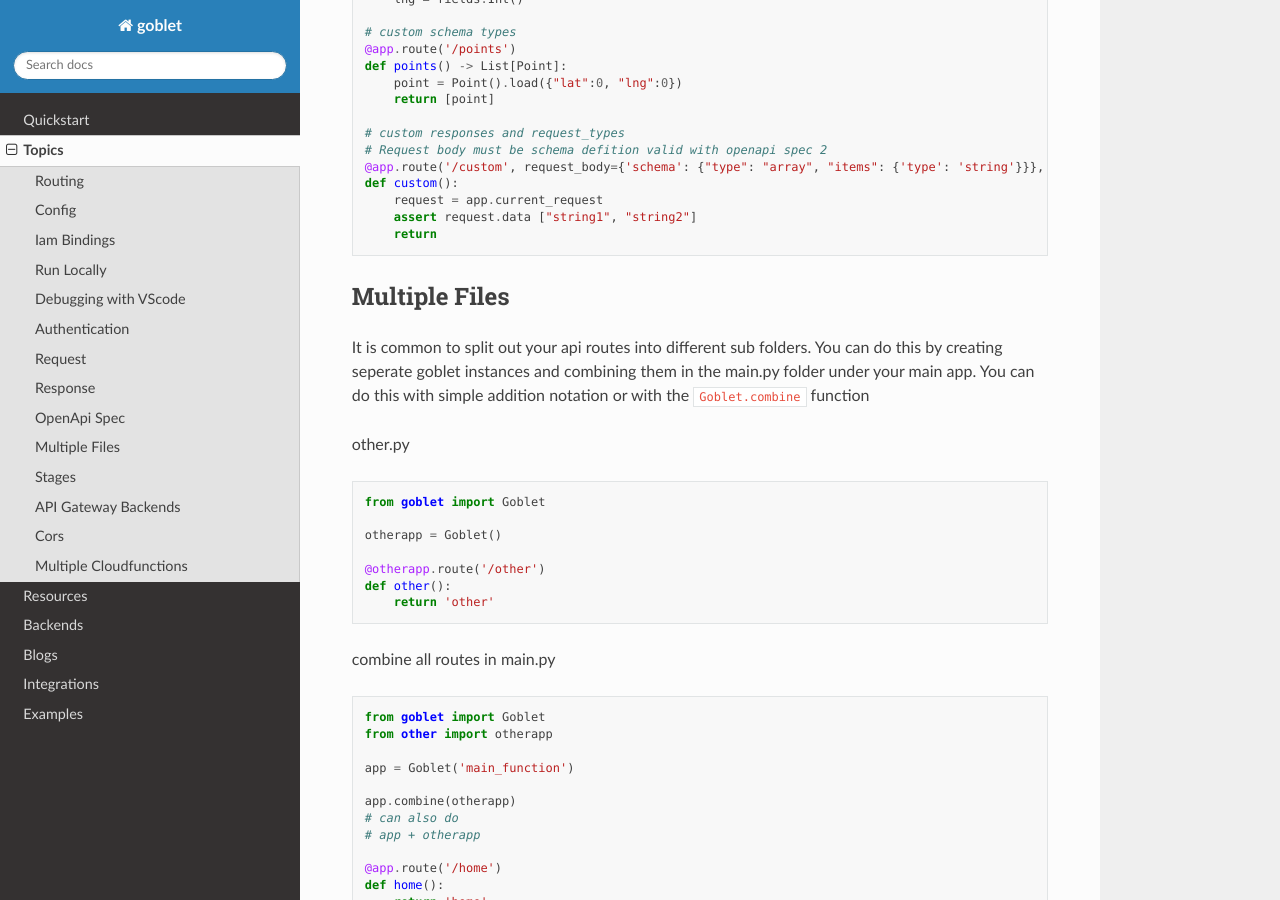
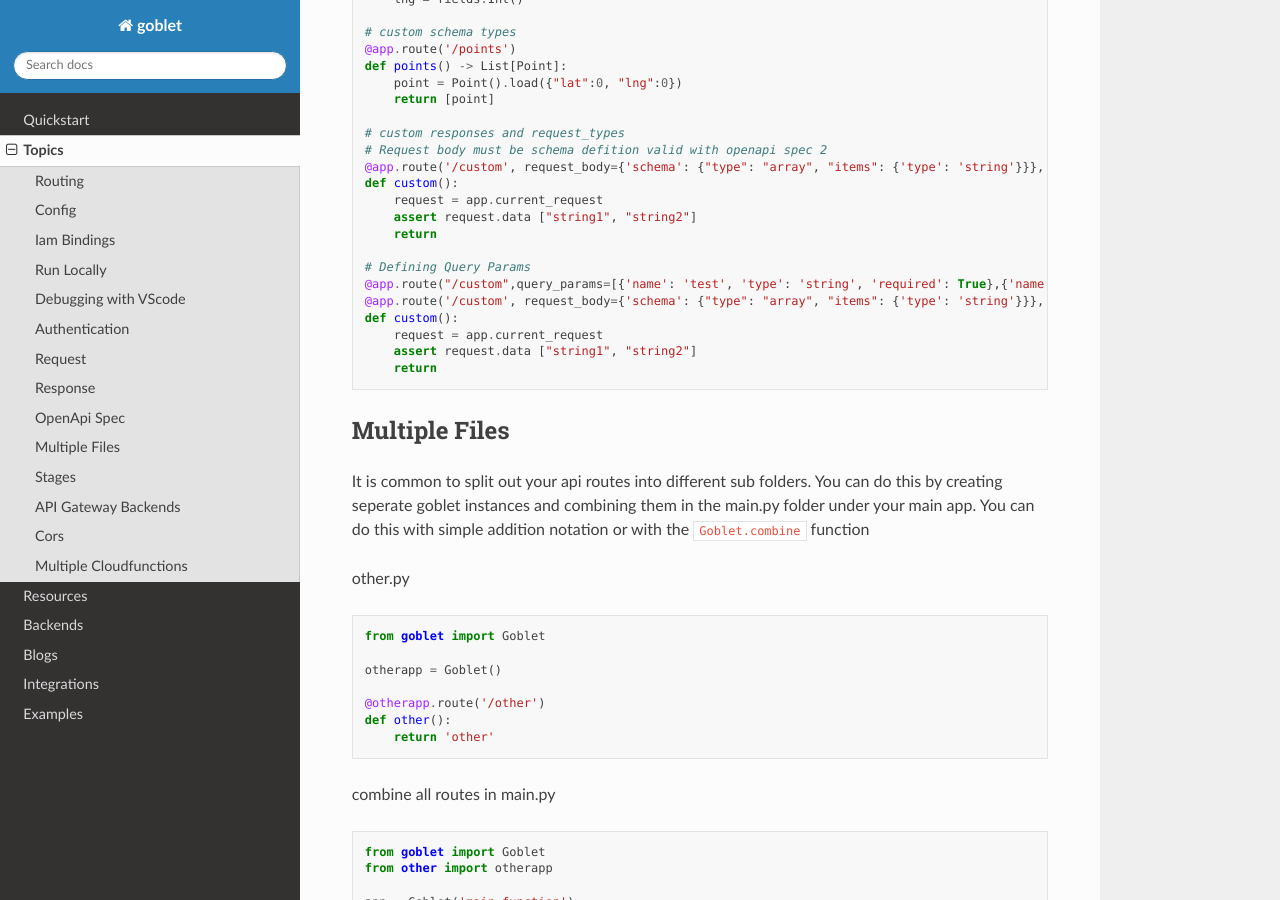
Before and after one commit to goblet/goblet, a Sphinx documentation site: the page built from docs/source/topics.rst, in a window 1280 px wide and 900 px high, scrolled down 8597 px. Built offline with Sphinx 7.4.7 and the Read the Docs theme 2.0.0, drawn with Linux system fonts in a browser that asks for light colours.

Commit message:
add docs

```diff
--- a/docs/source/topics.rst
+++ b/docs/source/topics.rst
@@ -462,6 +462,14 @@ If you use a custom schema type you should create a schema class that inherits f
         assert request.data ["string1", "string2"]
         return
 
+    # Defining Query Params
+    @app.route("/custom",query_params=[{'name': 'test', 'type': 'string', 'required': True},{'name': 'test2', 'type': 'string', 'required': True}]
+    @app.route('/custom', request_body={'schema': {"type": "array", "items": {'type': 'string'}}}, responses={'400': {'description': '400'}})
+    def custom():
+        request = app.current_request
+        assert request.data ["string1", "string2"]
+        return
+
 .. _OPENAPI: https://swagger.io/specification/
 .. _GATEWAY: https://cloud.google.com/api-gateway/docs/openapi-overview
 
```
